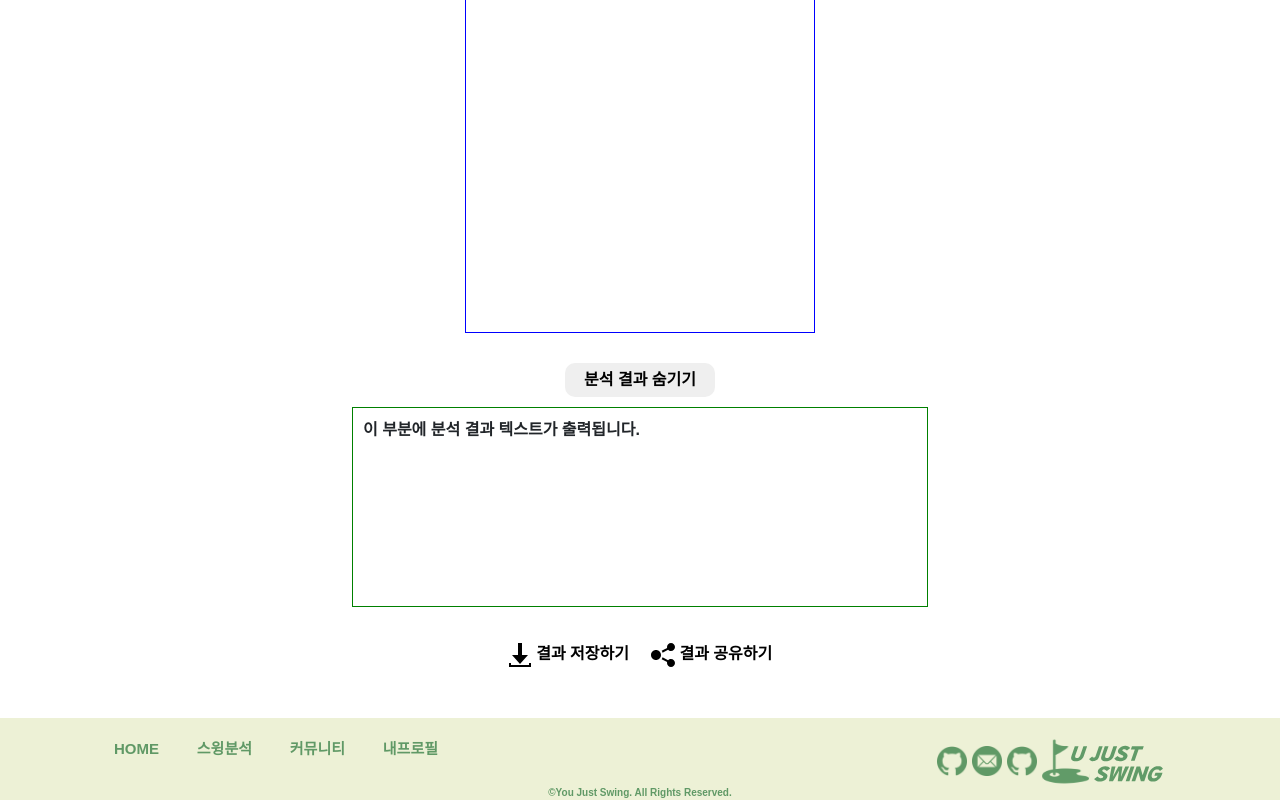
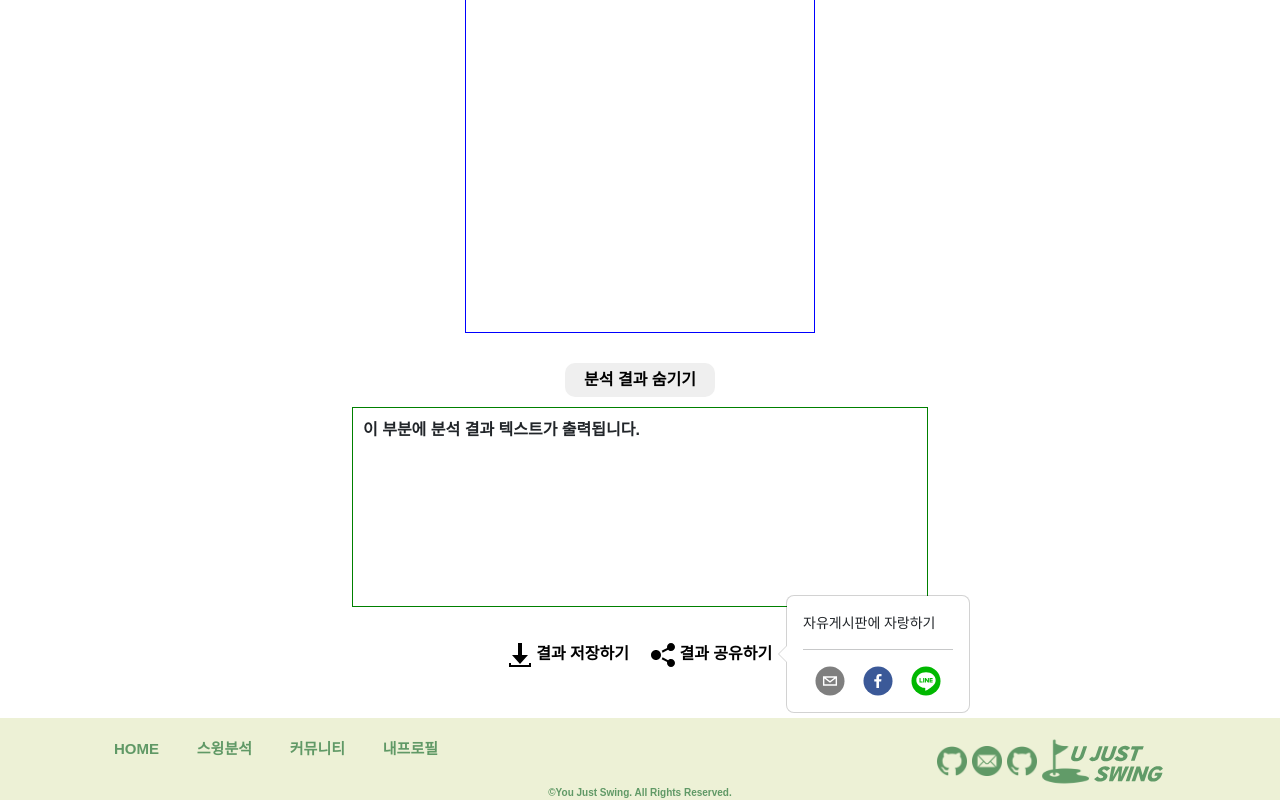
Before and after one commit to HyoJoon-Yang/UJS, a React (Create React App) app in the folder Front/: page /comparison in a window 1280 px wide. Both pictures are taken after a click on the button "결과 공유하기". Shown: the part 1424-2224 px from the top of the page. Built offline with nearby package versions, Linux system fonts and the light colour scheme.

Commit message:
sns 공유 버튼 추가

```diff
--- a/Front/package.json
+++ b/Front/package.json
@@ -18,6 +18,7 @@
     "react-icons": "^4.8.0",
     "react-router-dom": "^6.9.0",
     "react-scripts": "^5.0.1",
+    "react-share": "^4.4.1",
     "react-transition-group": "^4.4.5",
     "styled-components": "^5.3.9",
     "web-vitals": "^2.1.4"
--- a/Front/src/components/ComparisonResult.js
+++ b/Front/src/components/ComparisonResult.js
@@ -1,8 +1,33 @@
 import { Container } from "react-bootstrap";
 import { useState } from "react";
 import "../styles/ComparisonResult.css";
+import OverlayTrigger from 'react-bootstrap/OverlayTrigger';
+import Popover from 'react-bootstrap/Popover';
+import { EmailShareButton, EmailIcon, FacebookShareButton, FacebookIcon, LineShareButton, LineIcon } from "react-share";
 
 function ComparisonResult() {
+    const currentUrl = window.location.href;
+    const popover = (
+        <Popover id="popover-basic">
+          {/* <Popover.Header as="h3">Popover right</Popover.Header> */}
+          <Popover.Body>
+            자유게시판에 자랑하기
+            <hr />
+            <Container className="d-flex justify-content-between" style={{ width: "150px"}}>
+                <EmailShareButton url={currentUrl}>
+                    <EmailIcon size={30} round={true}></EmailIcon>
+                </EmailShareButton>
+                <FacebookShareButton url={currentUrl}>
+                    <FacebookIcon size={30} round={true}></FacebookIcon>
+                </FacebookShareButton>
+                <LineShareButton url={currentUrl}>
+                    <LineIcon size={30} round={true}></LineIcon>
+                </LineShareButton>
+            </Container>
+          </Popover.Body>
+        </Popover>
+      );
+
     const [ isOn, setIsOn ] = useState(true);
     return (
         <Container fluid id="comparison-result-container">
@@ -25,9 +50,11 @@ function ComparisonResult() {
                 <button className="result-btn">
                     <img src="img/download.svg" alt="download btn" /> 결과 저장하기
                 </button>
-                <button className="result-btn" style={{ marginLeft: "10px"}}>
-                    <img src="img/share.svg" alt="share btn" /> 결과 공유하기
-                </button>
+                <OverlayTrigger trigger="click" placement="right" overlay={popover}>
+                    <button className="result-btn" style={{ marginLeft: "10px"}}>
+                        <img src="img/share.svg" alt="share btn" /> 결과 공유하기
+                    </button>
+                </OverlayTrigger>
             </Container>
 
         </Container>
```
Also changed, not shown: 1 other file (tests, documents, lock files or other folders).
